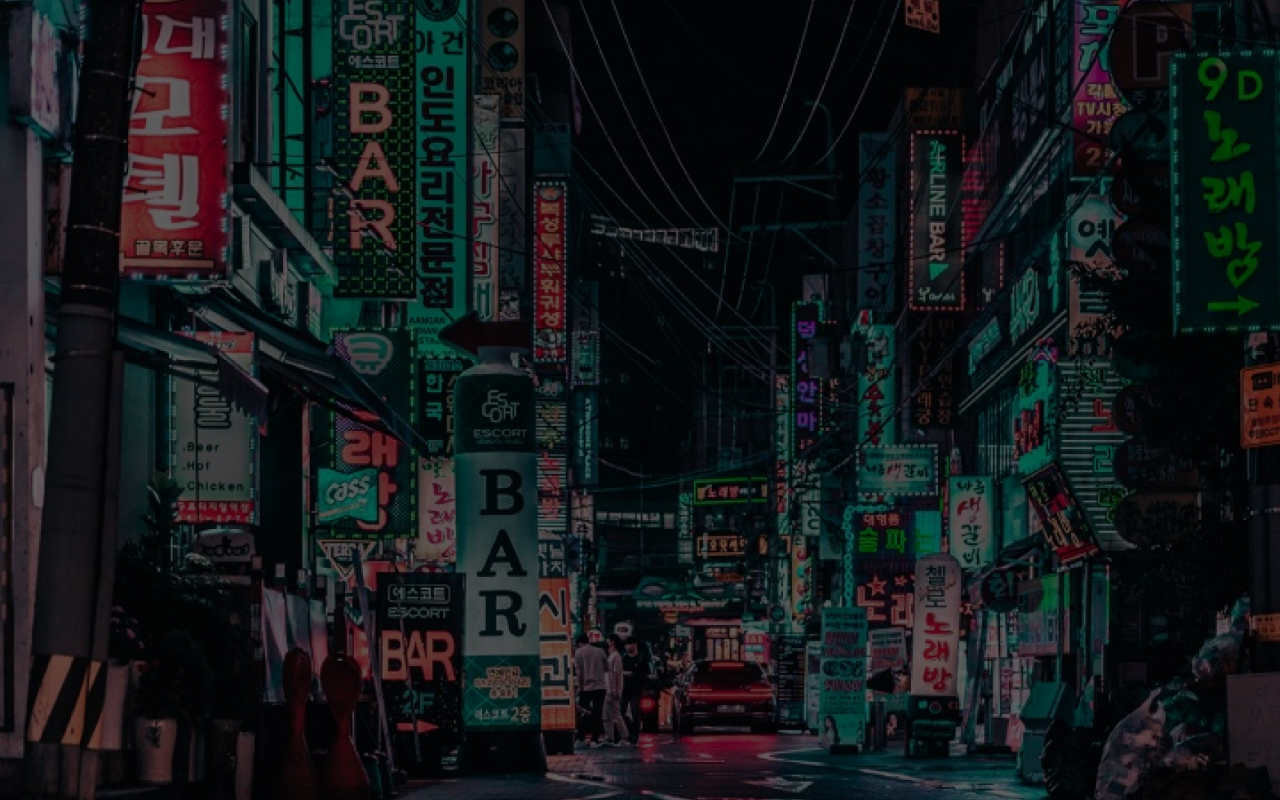
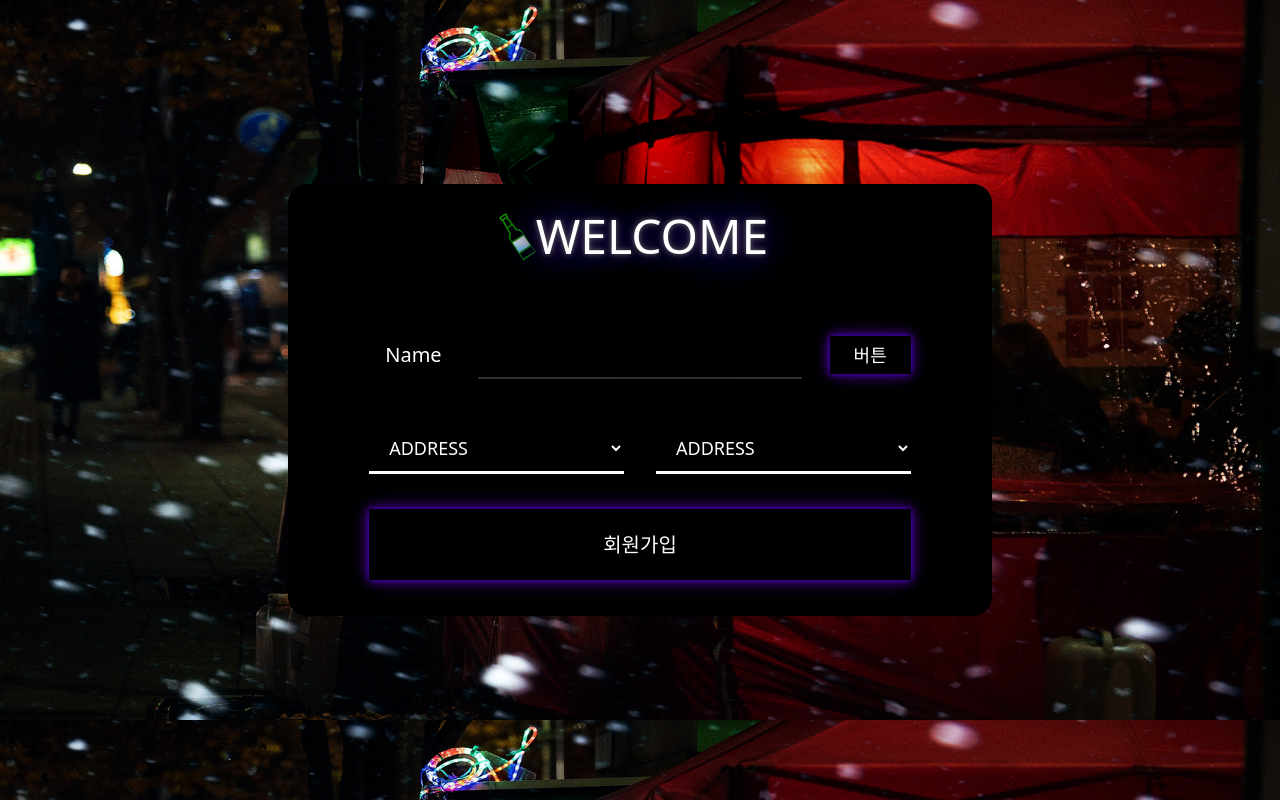
Before and after one commit to KHminor/BangGuSuckPoCha, a React (Create React App) app in the folder front-client/: page /signup in a window 1280 px wide. Built offline with nearby package versions, Linux system fonts and the light colour scheme.

Commit message:
Design : singup 페이지 디자인

```diff
--- a/front-client/src/components/Login/Login.tsx
+++ b/front-client/src/components/Login/Login.tsx
@@ -1,15 +1,9 @@
 function Login(): JSX.Element {
   return (
     //tailwind 경계 사이즈변경
-    <div className="w-screen h-screen flex">
-      <div className="w-full">
-        <img src={require("../../assets/img/backgroundImg.png")} alt="" className="w-px h-auto" />
-        {/* <div className={styles.back}>asdasd</div> */}
-        <div>방구석 포차</div>
-        <div>Login해보자</div>
-      </div>
+    <div>
+
     </div>
-    //연습용 주석 추가
   );
 }
 
--- a/front-client/src/components/SignUp/SignUp.module.css
+++ b/front-client/src/components/SignUp/SignUp.module.css
@@ -1,17 +1,22 @@
 .neonTitle {
   color: #fff;
-  text-shadow: 0 0 5px rgb(94, 94, 94), 0 0 10px rgb(54, 43, 75), 0 0 20px rgb(25, 6, 63), 0 0 30px rgb(19, 2, 53), 0 0 40px rgb(40, 3, 95), 0 0 55px rgb(38, 3, 82), 0 0 75px #2f027c, 0 0 95px #3f0470, 0 0 115px #35035e , 0 0 135px #3f0239, 0 0 155px #2c0126, 0 0 185px #150112, 0 0 205px #0d000b;
+  text-shadow: 0 0 5px rgb(94, 94, 94), 0 0 10px rgb(54, 43, 75),
+    0 0 20px rgb(25, 6, 63), 0 0 30px rgb(19, 2, 53), 0 0 40px rgb(40, 3, 95),
+    0 0 55px rgb(38, 3, 82), 0 0 75px #2f027c, 0 0 95px #3f0470,
+    0 0 115px #35035e, 0 0 135px #3f0239, 0 0 155px #2c0126, 0 0 185px #150112,
+    0 0 205px #0d000b;
+  z-index: 100;
 }
 
 .neonSignUp {
   color: #fff;
-  box-shadow: 0 0 5px rgb(0, 0, 0), 0 0 10px rgb(0, 0, 0), 0 0 20px #ff0080, 0 0 30px #ff0080, 0 0 40px #ff0080, 0 0 55px #ff0080, 0 0 75px #ff0080;
+  box-shadow: 0 0 5px rgb(0, 0, 0), 0 0 10px rgb(0, 0, 0), 0 0 20px #ff0080,
+    0 0 30px #ff0080, 0 0 40px #ff0080, 0 0 55px #ff0080, 0 0 75px #ff0080;
 }
 
 input {
   color: white;
   caret-color: rgb(32, 28, 38);
-
 }
 
 input:focus {
@@ -24,12 +29,30 @@
 }
 
 .btn:hover {
-  box-shadow: 0 0 1px rgb(68, 51, 96), 0 0 0px rgb(59, 26, 116), 0 0 50px rgb(34, 7, 87), 0 0 70px rgb(13, 0, 39);
+  box-shadow: 0 0 1px rgb(68, 51, 96), 0 0 0px rgb(59, 26, 116),
+    0 0 50px rgb(34, 7, 87), 0 0 70px rgb(13, 0, 39);
 }
 
 .bgImg {
-  background-image: url('../../assets/img/backgroundImg.png');
-  height: 100vh;
-  width: 100vw;
-  background-size: cover;
+  background-image: url("../../assets/img/backgroundImg.jpg");
+  background-size: contain;
 }
+
+/* .neonDefault {
+  color: #fff;
+  box-shadow: 0 0 5px rgb(0, 0, 0), 0 0 10px rgb(0, 0, 0), 0 0 20px #ff0080, 0 0 30px #ff0080, 0 0 40px #ff0080, 0 0 55px #ff0080, 0 0 75px #ff0080;
+  z-index: 100;
+} */
+.neonDefault {
+  color: #fff;
+  box-shadow: 0 0 5px rgba(93, 0, 255, 0.5), 0 0 10px rgba(93, 0, 255, 0.5),
+    0 0 15px rgba(85, 4, 143, 0.5), 0 0 25px rgba(65, 4, 109, 0.5);
+  z-index: 100;
+}
+
+.neon:hover {
+  color: #fff;
+  box-shadow: 0 0 5px rgb(0, 0, 0), 0 0 10px rgb(0, 0, 0), 0 0 20px #ff0080,
+    0 0 30px #ff0080, 0 0 40px #ff0080, 0 0 55px #ff0080, 0 0 75px #ff0080;
+  z-index: 100;
+}
--- a/front-client/src/components/SignUp/Signup.tsx
+++ b/front-client/src/components/SignUp/Signup.tsx
@@ -2,11 +2,54 @@
 
 function SignUp():JSX.Element {
   return (
-    <div className={`${styles.bgImg}`}>
-      <div className='flex justify-center items-center bg-black h-screen opacity-30 '>
-        {/* <div className='w-1/2 h-1/2 bg-black border-4 border-red-400'>
-            hi
-        </div> */}
+    <div className={`${styles.bgImg} h-screen w-screen min-w-[100vw] min-h-[100vh]  `}>
+      {/* <div className=' bg-black   opacity-20 z-0'></div> */}
+      {/* signup 박스 */}
+      <div className='flex justify-center items-center absolute w-screen h-screen min-w-[100vw] min-h-[100vh] z-20' >
+        <div className='grid relative w-[44rem] min-w-[44rem] h-[27rem] min-h-[27rem] bg-black rounded-[1.2rem]' style={{gridTemplateColumns: '0.15fr 1fr 0.15fr'}}>
+          <div></div>
+          <div className='grid ' style={{gridTemplateRows: '0.05fr 1fr 1fr 1fr 1.5fr'}}>
+            <div className='bg-black'></div>
+            <div className='flex justify-center items-center bg-black pr-4'>
+              {/* 소주병 */}
+              <img src={require('../../assets/signUpIcon/sul.png')} alt="sul" className='w-10' />
+              {/* Welcom */}
+              <div className={`text-[3rem] text-white ${styles.neonTitle}`}>WELCOME</div>
+            </div>
+            <div className='grid justify-center items-end h-full min-h-full w-full min-w-full bg-black ' style={{gridTemplateColumns: '1fr 3fr 1fr '}}>
+              <div className='h-[50%] flex items-center text-left pl-4 '><label className='text-white text-xl cursor-pointer' htmlFor="Id">Name</label></div>
+              <div className='h-[50%] flex items-center w-ful'>
+                <input className='h-full w-full bg-black justify-center text-center text-white border-b-2 border-b-white/[0.2] caret-white/[0.4]' type="text" id='Id'/>
+              </div>
+              <div className='h-[50%] w-full flex justify-end items-center bg-black'><div className={`h-[80%] min-h-[80%] w-[75%] min-w-[75%] flex justify-center items-center text-white text-lg cursor-pointer ${styles.neonDefault}`}>버튼</div></div>
+            </div>
+            <div className='grid justify-center items-end h-full min-h-full w-full min-w-full bg-black' style={{gridTemplateColumns: '1fr 2rem 1fr '}}>
+              <div className='flex justify-start items-center h-1/2 min-h-[50%] w-full min-w-[100%] border-0' style={{borderBottom: 'solid 0.2rem white'}}>
+                <select className='w-full min-w-full h-full min-h-full pl-4 bg-black text-white text-lg cursor-pointer' name="mainRegion" id="mainRegion">
+                  <option className='' value="default" defaultChecked>ADDRESS</option>
+                  <option value="seoul">서울</option>
+                  <option value="daejeon">대전</option>
+                  <option value="daegu">대구</option>
+                  <option value="busan">부산</option>
+                </select>
+              </div>
+              <div className='flex justify-start items-center h-1/2 min-h-[50%] w-full min-w-[100%] bg-black'></div>
+              <div className='flex justify-start items-center h-1/2 min-h-[50%] w-full min-w-[100%] border-0' style={{borderBottom: 'solid 0.2rem white'}}>
+                <select className='w-full min-w-full h-full min-h-full pl-4 bg-black text-white text-lg cursor-pointer' name="mainRegion" id="mainRegion">
+                  <option className='' value="default" defaultChecked>ADDRESS</option>
+                  <option value="seoul">서울</option>
+                  <option value="daejeon">대전</option>
+                  <option value="daegu">대구</option>
+                  <option value="busan">부산</option>
+                </select>
+              </div>
+            </div>
+            <div className='flex justify-center items-center h-full min-h-full w-full min-w-full bg-black'>
+              <div className={`flex justify-center items-center h-[50%] min-h-[50%] w-full min-w-full text-white text-xl cursor-pointer ${styles.neonDefault}`}>회원가입</div>
+            </div>
+          </div>
+          <div></div>
+        </div>
       </div>
     </div>
   )
```
Also changed, not shown: front-client/src/assets/img/backgroundImg.jpg (added), front-client/src/assets/img/backgroundImg.png (deleted).
